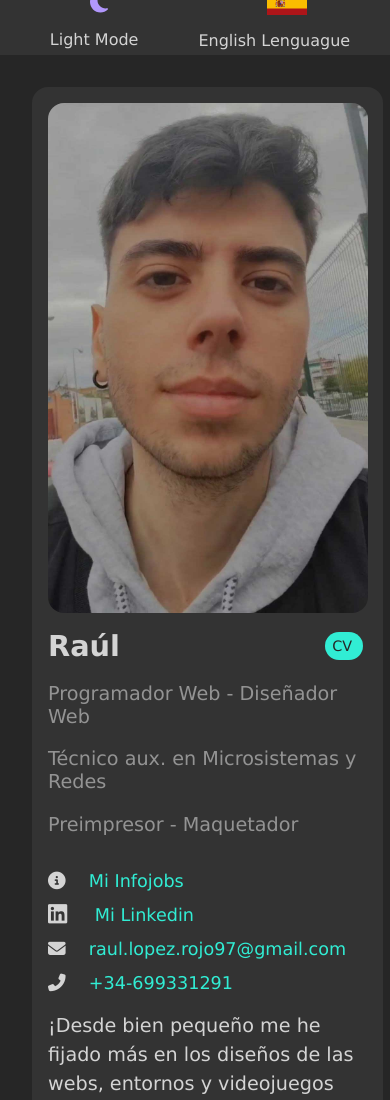
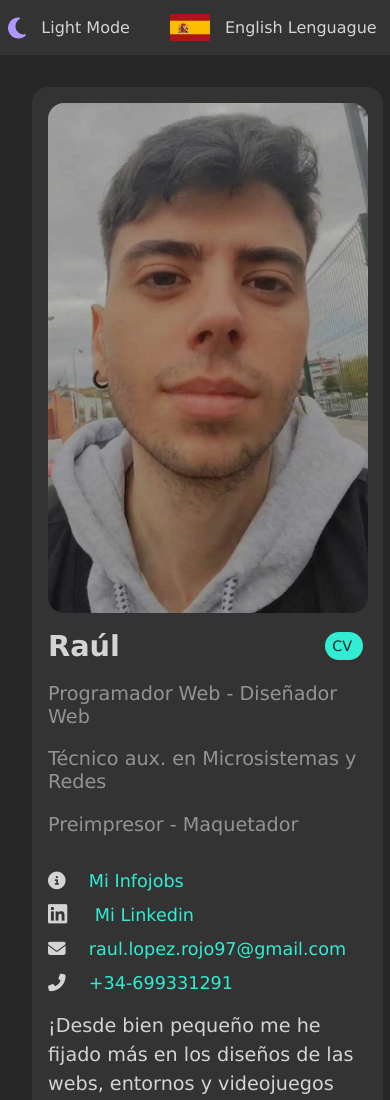
Before and after one commit to Raaul997/Portfolio, a plain HTML site: page index.html in a window 390 px wide. Shown: the top 1100 px of the page. Drawn offline with Linux system fonts and the light colour scheme.

Commit message:
Cambios en  css

```diff
--- a/styles/styles.css
+++ b/styles/styles.css
@@ -413,15 +413,6 @@ img{
         align-items: center;
         text-align: center;
       }
-      .header .cambio {
-        margin: 0 10px;
-      }
-
-      .header .cambioContenedor {
-        display: flex;
-        flex-direction: column;
-        align-items: center;
-      }
     .tarjetaWebs{
         display: block;
         grid-column-start: 1;
```
